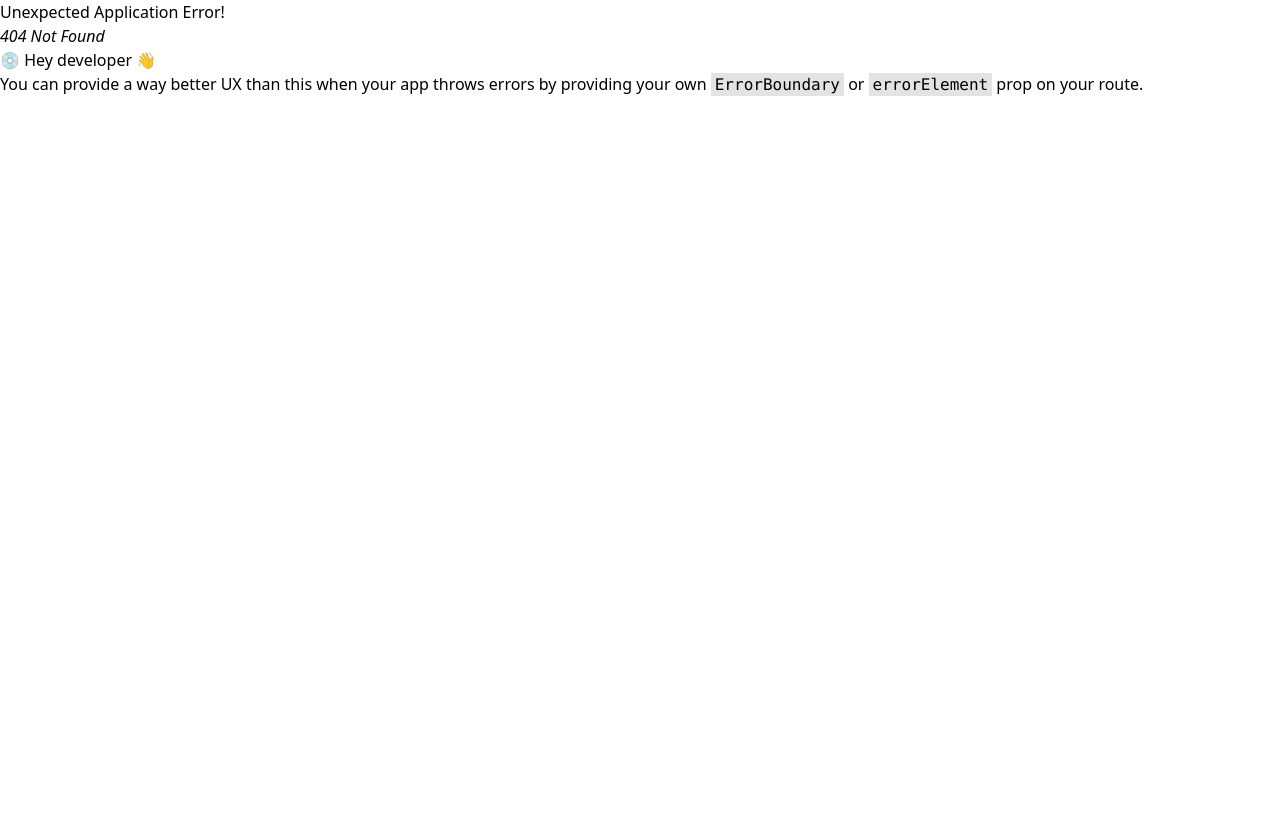
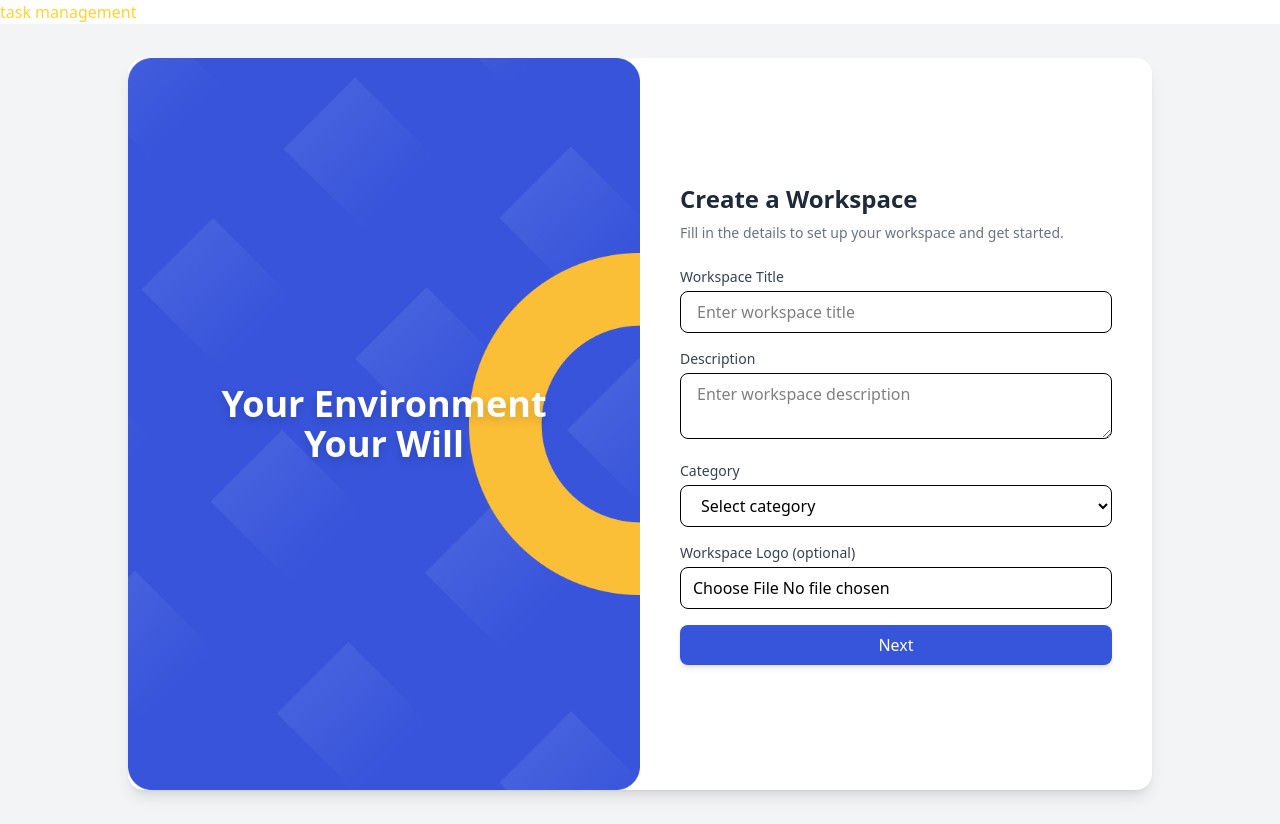
Before and after one commit to Mdismail2001/task_Management_System, a React (Vite) app: page /create-task in a window 1280 px wide. Before the commit this address had no page. Before the commit the page ends 800 px from the top, so only its background shows below. Built offline with nearby package versions, Linux system fonts and the light colour scheme.

Commit message:
create task page

```diff
--- a/src/main.jsx
+++ b/src/main.jsx
@@ -9,6 +9,7 @@ import RegisterPage from './pages/RegisterPage.jsx';
 import LoginPage from './pages/LoginPage.jsx';
 import ForgetPassword from './pages/ForgetPassword.jsx';
 import OtpSend from './pages/OtpSend.jsx';
+import CreateTask from './pages/CreateTask.jsx';
 
 const router = createBrowserRouter([
   {
@@ -19,6 +20,7 @@ const router = createBrowserRouter([
       {path:'/login',element:<LoginPage></LoginPage>},
       {path:'/forget-password', element:<ForgetPassword></ForgetPassword>},
       {path:'/otp', element:<OtpSend></OtpSend>},
+      {path:'/create-task', element:<CreateTask></CreateTask>},
     ]
 
   },
--- /dev/null
+++ b/src/pages/CreateTask.jsx
@@ -0,0 +1,92 @@
+import React from "react";
+
+const CreateTask = () => {
+  return (
+    <div className="flex items-center justify-center min-h-screen bg-gray-100">
+      {/* Card container */}
+      <div className="bg-white shadow-lg rounded-2xl flex flex-col md:flex-row w-[90%] max-w-5xl overflow-hidden">
+
+        {/* Left Side - Full Image with Centered Text */}
+        <div className="relative md:w-1/2 flex items-center justify-center">
+          <img
+            src="/src/assets/images/Frame 23.png"
+            alt="workspace illustration"
+            className="w-full h-full object-cover"
+          />
+          <h1 className="absolute text-3xl md:text-4xl font-bold text-white text-center drop-shadow-lg px-4">
+            Your Environment <br /> Your Will
+          </h1>
+        </div>
+
+        {/* Right Side - Form */}
+        <div className="flex-1 p-10 flex flex-col justify-center">
+          <h2 className="text-2xl font-bold text-gray-800 text-center md:text-left">
+            Create a Workspace
+          </h2>
+          <p className="text-sm text-gray-500 mt-2 text-center md:text-left">
+            Fill in the details to set up your workspace and get started.
+          </p>
+
+          <form className="mt-6 space-y-4">
+            {/* Workspace Title */}
+            <div>
+              <label className="block text-sm font-medium text-gray-700 mb-1">
+                Workspace Title
+              </label>
+              <input
+                type="text"
+                placeholder="Enter workspace title"
+                className="w-full px-4 py-2 border rounded-lg focus:ring-2 focus:ring-[rgb(55,85,219)] focus:outline-none"
+              />
+            </div>
+
+            {/* Workspace Description */}
+            <div>
+              <label className="block text-sm font-medium text-gray-700 mb-1">
+                Description
+              </label>
+              <textarea
+                placeholder="Enter workspace description"
+                className="w-full px-4 py-2 border rounded-lg focus:ring-2 focus:ring-[rgb(55,85,219)] focus:outline-none"
+              ></textarea>
+            </div>
+
+            {/* Category */}
+            <div>
+              <label className="block text-sm font-medium text-gray-700 mb-1">
+                Category
+              </label>
+              <select className="w-full px-4 py-2 border rounded-lg focus:ring-2 focus:ring-[rgb(55,85,219)] focus:outline-none">
+                <option value="">Select category</option>
+                <option value="personal">Personal</option>
+                <option value="work">Work</option>
+                <option value="study">Study</option>
+              </select>
+            </div>
+
+            {/* Logo Upload */}
+            <div>
+              <label className="block text-sm font-medium text-gray-700 mb-1">
+                Workspace Logo (optional)
+              </label>
+              <input
+                type="file"
+                className="w-full px-3 py-2 border rounded-lg focus:ring-2 focus:ring-[rgb(55,85,219)] focus:outline-none"
+              />
+            </div>
+
+            {/* Submit */}
+            <button
+              type="submit"
+              className="w-full bg-[rgb(55,85,219)] text-white py-2 rounded-lg shadow-md hover:bg-blue-700 transition"
+            >
+              Next
+            </button>
+          </form>
+        </div>
+      </div>
+    </div>
+  );
+};
+
+export default CreateTask;
```
